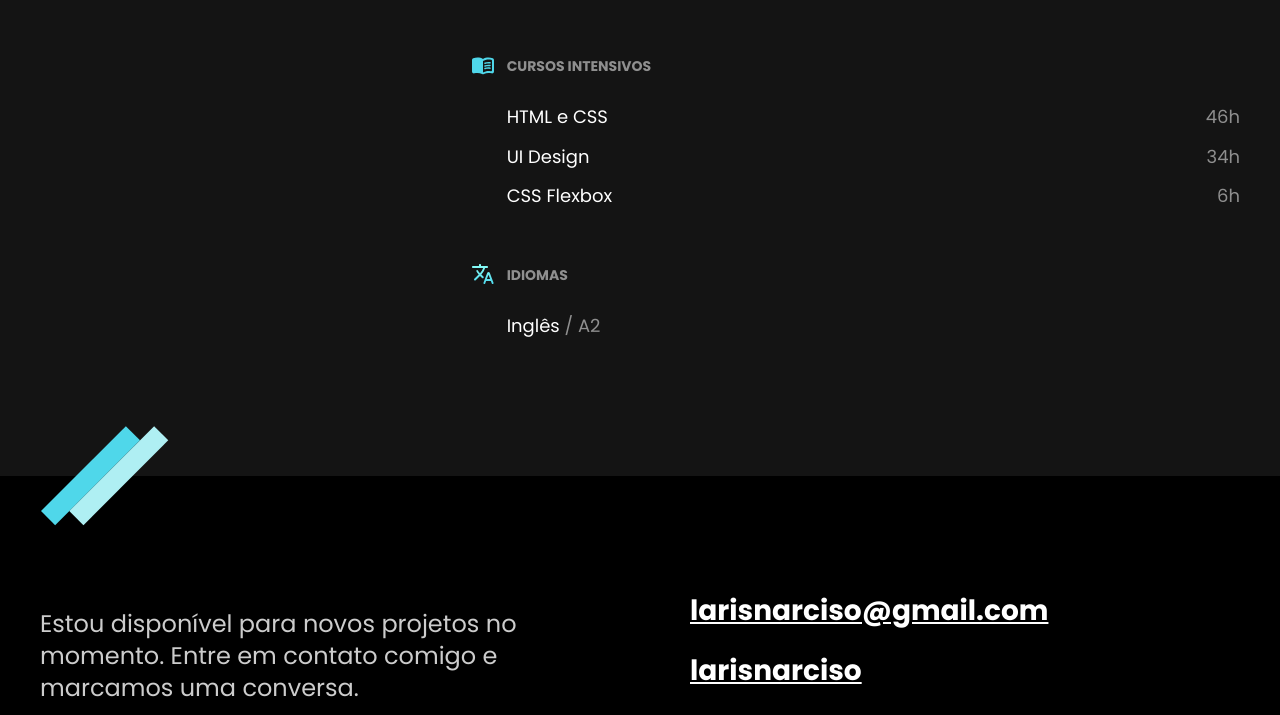
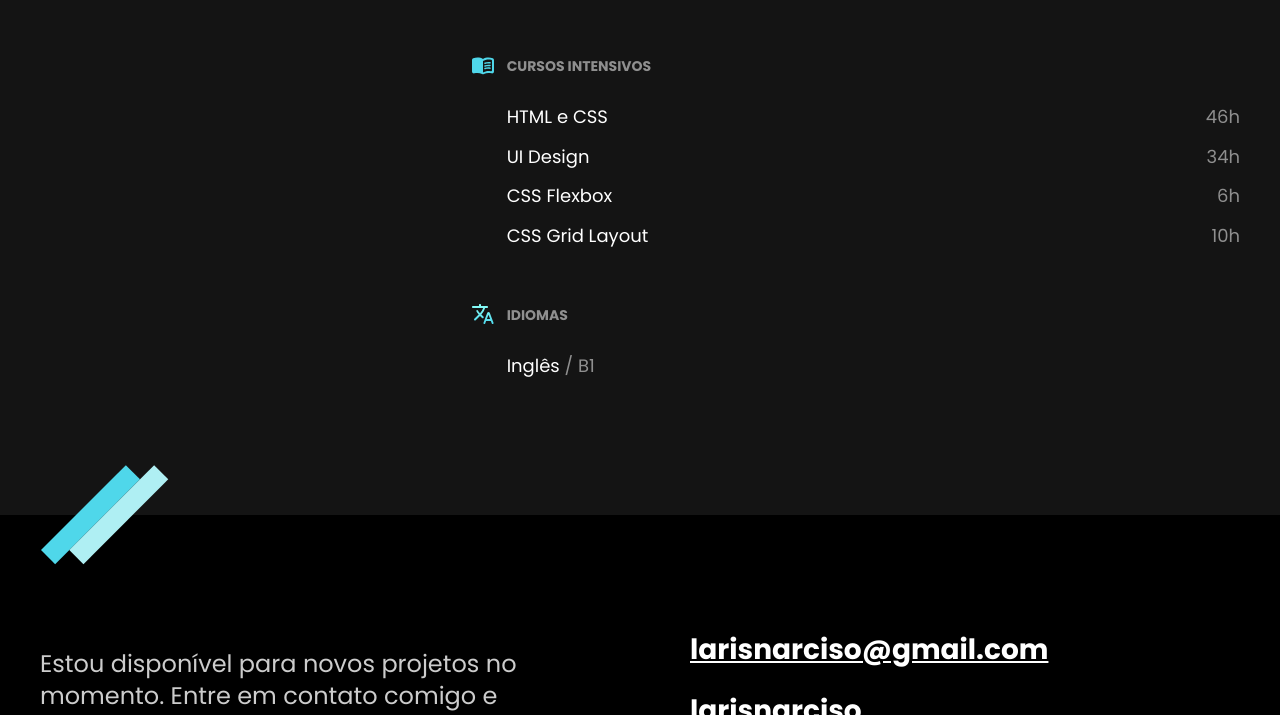
Before and after one commit to larisnarciso/larisnarciso.github.io, a plain HTML site: page index.html in a window 1280 px wide. Shown: the part 2064-2779 px from the top of the page. Drawn offline with Linux system fonts and the light colour scheme.

Commit message:
att certificações

```diff
--- a/index.html
+++ b/index.html
@@ -101,6 +101,7 @@
               <li><a href="https://www.origamid.com/certificate/84115b72">HTML e CSS</a><span>46h</span></li>
               <li><a href="https://www.origamid.com/certificate/fc8e015e">UI Design</a><span>34h</span></li>
               <li><a href="https://www.origamid.com/certificate/0a6ee79f">CSS Flexbox</a><span>6h</span></li>
+              <li><a href="https://www.origamid.com/certificate/f71786af">CSS Grid Layout</a><span>10h</span></li>
               </a>
             </ul>
           </div>
@@ -108,7 +109,7 @@
           <div class="idiomas">
             <h3>Idiomas</h3>
             <ul>
-              <li>Inglês <span>/ A2</span></li>
+              <li>Inglês <span>/ B1</span></li>
             </ul>
           </div>
         </div>
```
